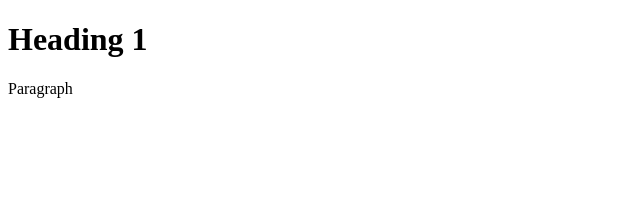
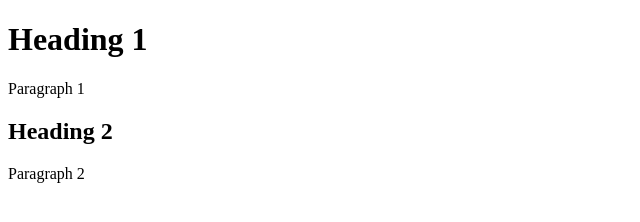
Before and after one commit to arisshayasmin/FIT3179, a plain HTML site: page index.html in a window 1280 px wide. Shown: the whole page, without its empty margins (0-640 px from the left). Drawn offline with Linux system fonts and the light colour scheme.

Commit message:
Add files via upload

```diff
--- a/index.html
+++ b/index.html
@@ -5,6 +5,9 @@
   </head>
   <body>
     <h1>Heading 1</h1>
-    <p>Paragraph</p>
+    <p>Paragraph 1</p>
+
+    <h2>Heading 2</h1>
+    <p>Paragraph 2</p>
   </body>
 </html>
```
